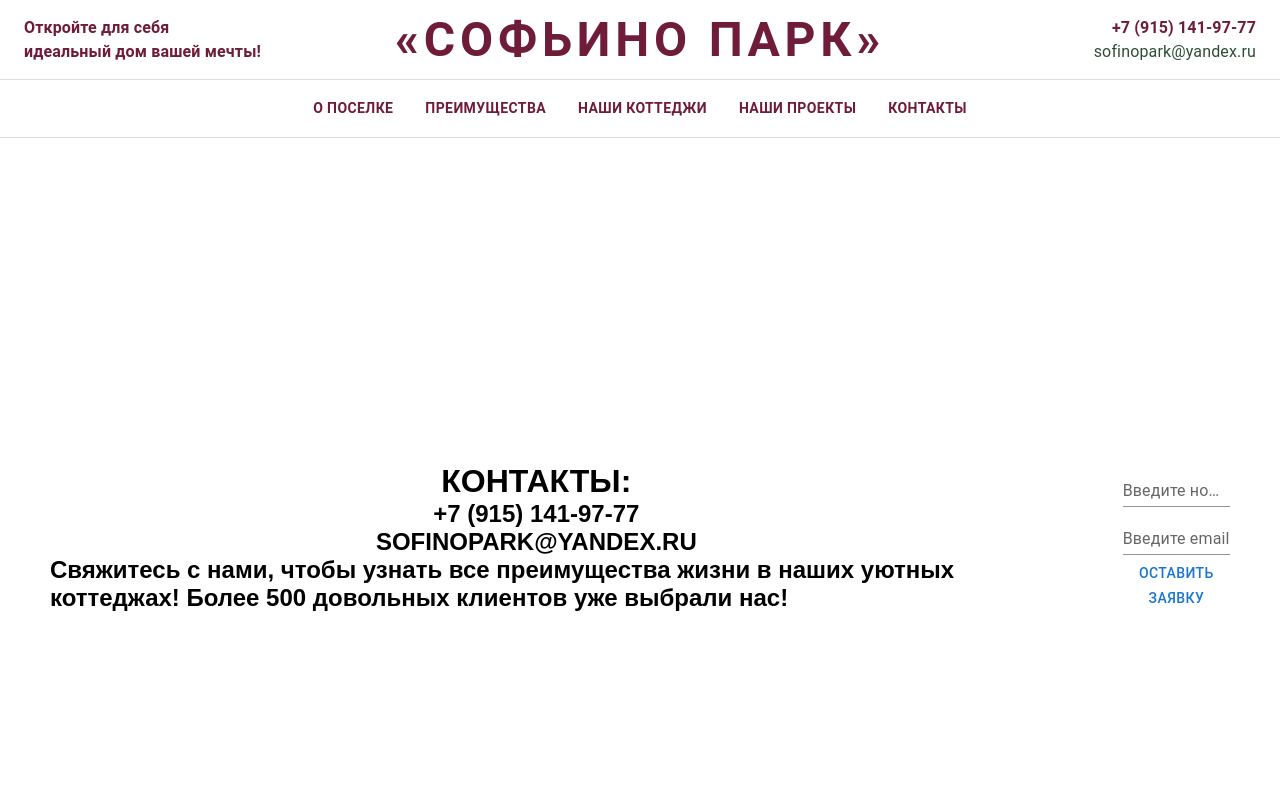
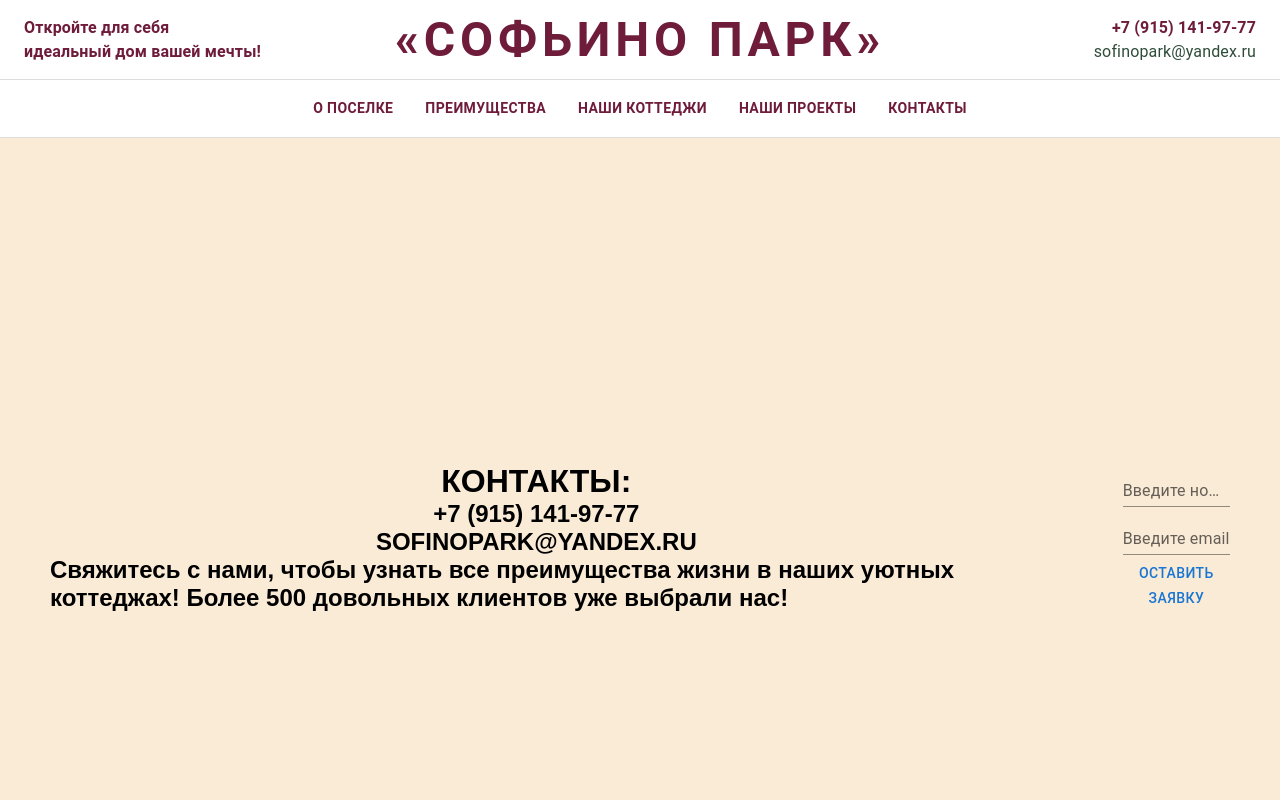
Before and after one commit to pugsparty/sofinoPark, a React (Vite) app in the folder client/: page /contacts in a window 1280 px wide. Shown: the top 800 px of the page. Built offline with nearby package versions, Linux system fonts and the light colour scheme.

Commit message:
some css/i am tired

```diff
--- a/client/src/Styles/CompanyDescriptionPageStyle.css
+++ b/client/src/Styles/CompanyDescriptionPageStyle.css
@@ -4,8 +4,10 @@
   box-sizing: border-box;
 }
 .container {
+    max-width: 100%;
   display: flex;
   font-family: Georgia, 'Times New Roman', Times, serif;
+  background-color: antiquewhite;
 }
 .svg {
   width: 100px;
--- a/client/src/Styles/ContactsPageStyle.css
+++ b/client/src/Styles/ContactsPageStyle.css
@@ -4,10 +4,11 @@
   box-sizing: border-box;
 }
 .containerContacts {
+  background-color: antiquewhite;
   display: flex;
   align-items: center;
   justify-content: center;
-  max-width: 1440px;
+  max-width: 100%;
   height: 100vh;
   margin: 0 auto;
   font-family: Arial, sans-serif;
```
